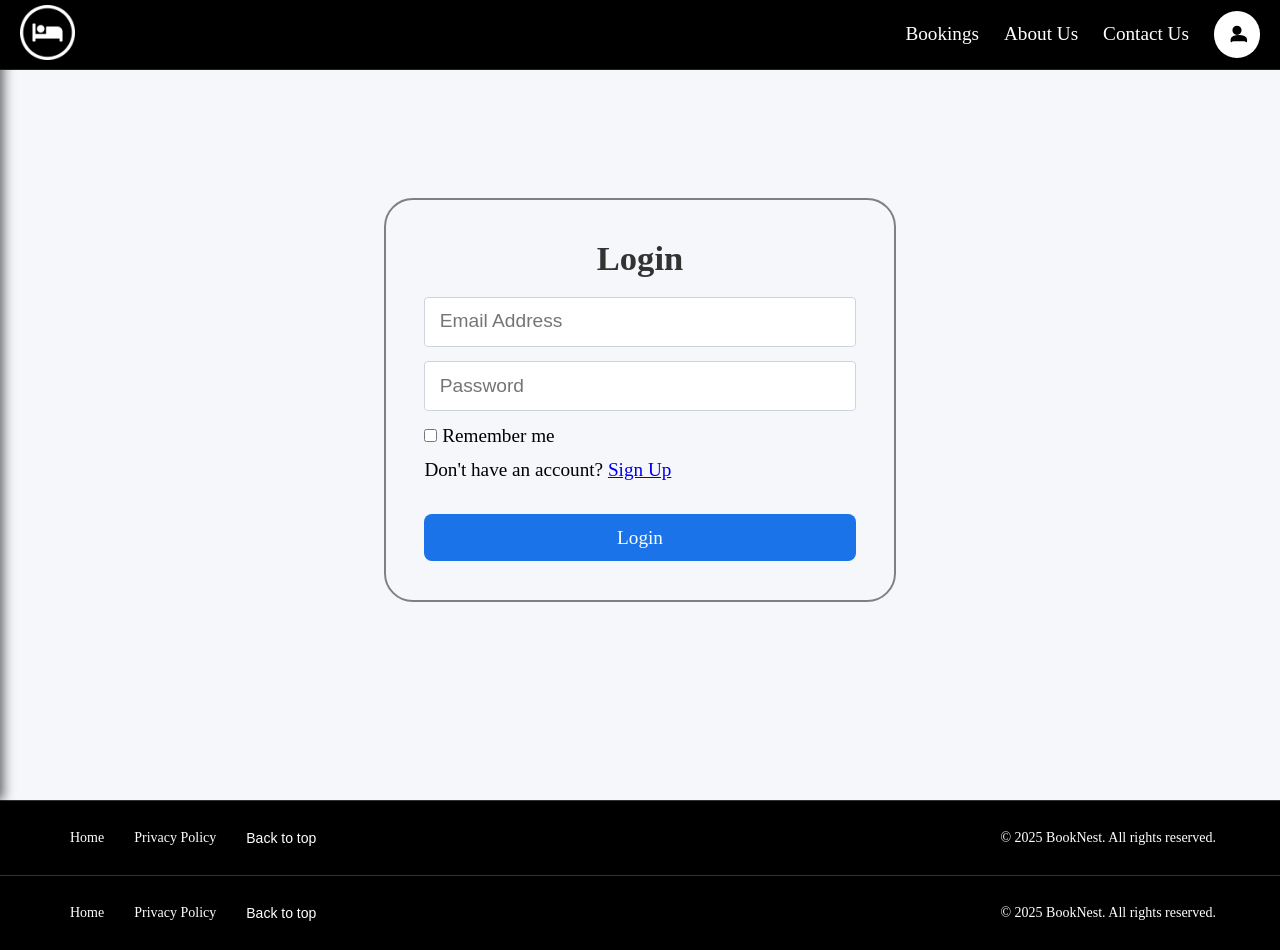
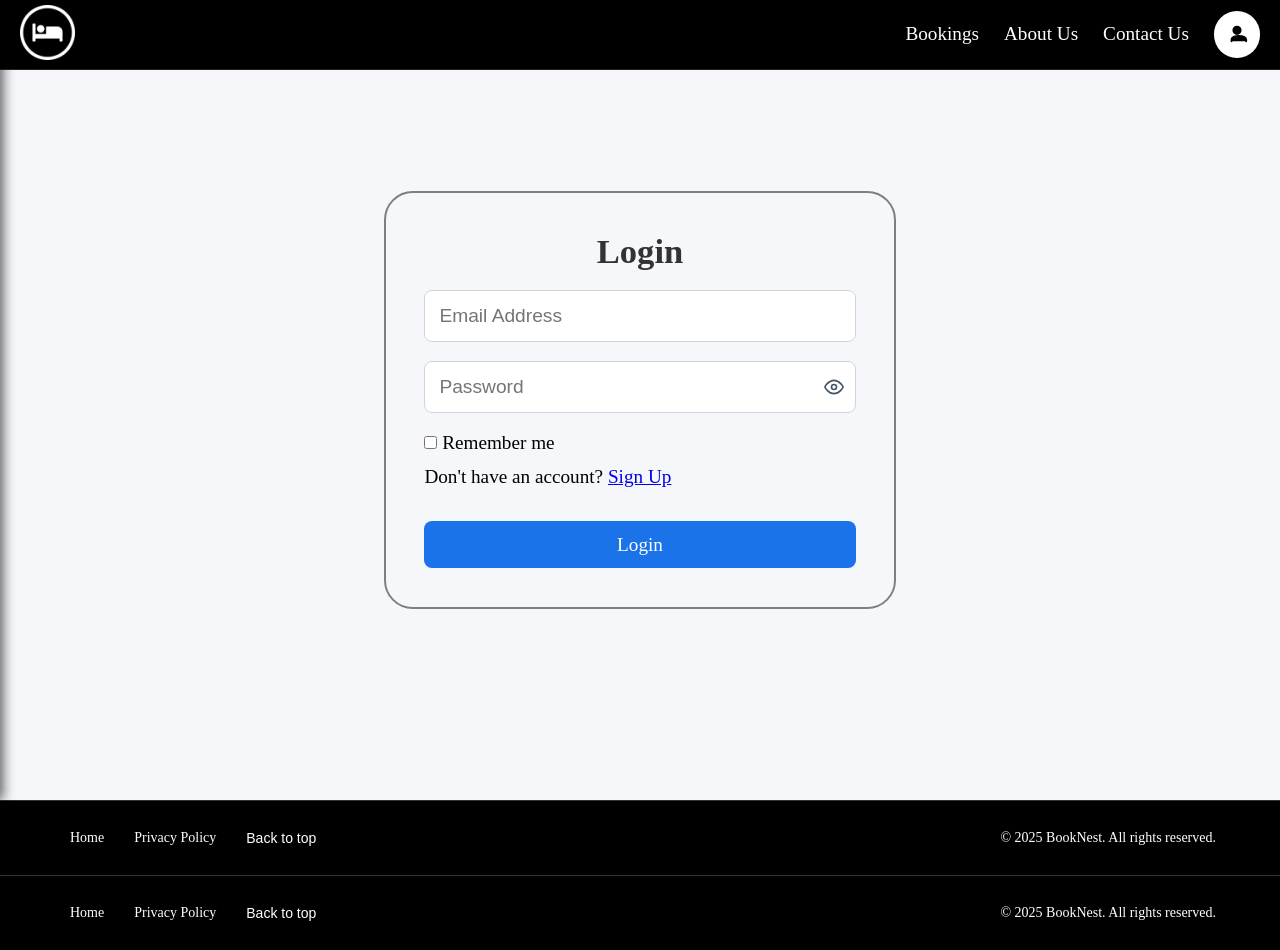
Before and after one commit to SineMag/Booknest, a React (Vite) app in the folder front-end/: page /login in a window 1280 px wide. Built offline with nearby package versions, Linux system fonts and the light colour scheme.

Commit message:
on password show or hide

```diff
--- a/front-end/src/components/InputField/InputField.tsx
+++ b/front-end/src/components/InputField/InputField.tsx
@@ -1,41 +1,93 @@
-import type { Dispatch, SetStateAction } from "react";
-import type { IconType } from "react-icons";
-import styles from "./inputfield.module.css";
+import React, { useState } from "react";
+import { FiEye, FiEyeOff } from "react-icons/fi";
 
-interface Props {
-  for?: string;
+type Props = {
+  placeholder: string;
   type: string;
-  placeholder?: string; // Made placeholder optional as label might be sufficient
   field: string;
-  setField: Dispatch<SetStateAction<string>>;
-  icon?: IconType;
-  disabled?: boolean;
-  label?: string; // New prop for the label
-  details?: string; // New prop for additional details/helper text
-}
+  setField: (value: string) => void;
+  /**
+   * Optional controlled visibility: if provided, the parent controls
+   * whether the password is shown. `onToggleShow` must be provided
+   * when using `showPassword`.
+   */
+  showPassword?: boolean;
+  onToggleShow?: () => void;
+  className?: string;
+  style?: React.CSSProperties;
+};
 
-export default function InputField(props: Props) {
+export default function InputField({
+  placeholder,
+  type,
+  field,
+  setField,
+  showPassword,
+  onToggleShow,
+  className,
+  style,
+}: Props) {
+  const [localShow, setLocalShow] = useState(false);
+
+  const isPassword = type === "password";
+
+  const controlled =
+    typeof showPassword === "boolean" && typeof onToggleShow === "function";
+  const visible = controlled ? showPassword! : localShow;
+
+  const handleToggle = () => {
+    if (controlled) onToggleShow!();
+    else setLocalShow((s) => !s);
+  };
+
   return (
-    <div className={styles.inputGroup}>
-      {props.label && <label className={styles.label} htmlFor={props.for}>{props.label}</label>}
-      <div className={styles.inputContainer}> {/* Added container for input and icon */}
-        {props.icon ? (
-          <div className={styles.inputIcon}>
-            <props.icon />
-          </div>
-        ) : null}
-        <input
-          type={props.type}
-          className={styles.input}
-          placeholder={props.placeholder}
-          value={props.field}
-          onChange={(e) => props.setField(e.target.value)}
-          required
-          disabled={props.disabled}
-          id={props.for} // Connect label to input
-        />
-      </div>
-      {props.details && <p className={styles.details}>{props.details}</p>}
+    <div
+      className={className}
+      style={{
+        position: "relative",
+        width: "100%",
+        marginBottom: "1rem",
+        ...(style || {}),
+      }}
+    >
+      <input
+        placeholder={placeholder}
+        type={isPassword ? (visible ? "text" : "password") : type}
+        value={field}
+        onChange={(e) => setField(e.target.value)}
+        style={{
+          width: "100%",
+          padding: isPassword ? "14px 45px 14px 14px" : "14px",
+          borderRadius: "8px",
+          border: "1px solid #d1d5db",
+          fontSize: "1rem",
+        }}
+      />
+
+      {/* SHOW / HIDE ICON */}
+      {isPassword && (
+        <button
+          type="button"
+          onClick={handleToggle}
+          aria-label={visible ? "Hide password" : "Show password"}
+          style={{
+            position: "absolute",
+            right: "12px",
+            top: "50%",
+            transform: "translateY(-50%)",
+            cursor: "pointer",
+            fontSize: "20px",
+            color: "#475569",
+            background: "transparent",
+            border: "none",
+            padding: 0,
+            display: "inline-flex",
+            alignItems: "center",
+          }}
+        >
+          {visible ? <FiEyeOff /> : <FiEye />}
+        </button>
+      )}
     </div>
   );
 }
--- a/front-end/src/pages/admin/AdminLogin.tsx
+++ b/front-end/src/pages/admin/AdminLogin.tsx
@@ -7,13 +7,14 @@ import Filter from "../../components/Filter/Filter";
 import InputField from "../../components/InputField/InputField";
 import Button from "../../components/Button/Button";
 
+// react-icons not required here; InputField renders its own icons
+
 import { useDispatch, useSelector } from "react-redux";
 import type { AppDispatch, RootState } from "../../../store";
 import { setLocalUser } from "../../utils/LocalStorage";
 import { loginUser } from "../../features/userSlice";
 
 const AdminLogin: React.FC = () => {
-
   const [emailAddress, setEmailAddress] = useState("");
   const [username, setUsername] = useState("");
   const [password, setPassword] = useState("");
@@ -23,19 +24,46 @@ const AdminLogin: React.FC = () => {
   const { user, isLoggedIn } = useSelector((state: RootState) => state.user);
   const navigate = useNavigate();
 
+  // Load remembered admin credentials (if any) on mount
+  useEffect(() => {
+    try {
+      const saved = localStorage.getItem("rememberedAdmin");
+      if (saved) {
+        const parsed = JSON.parse(saved);
+        if (parsed.emailAddress) setEmailAddress(parsed.emailAddress);
+        if (parsed.username) setUsername(parsed.username);
+        if (parsed.password) setPassword(parsed.password);
+        setRememberMe(true);
+      }
+    } catch (err) {
+      // ignore parse errors
+    }
+  }, []);
 
   useEffect(() => {
     if (user && isLoggedIn) {
-      console.log("Logged-in user:", user);
       setLocalUser(user);
+      // persist remembered credentials only after successful login
+      if (rememberMe) {
+        try {
+          localStorage.setItem(
+            "rememberedAdmin",
+            JSON.stringify({ emailAddress, username, password })
+          );
+        } catch (e) {
+          // ignore quota errors
+        }
+      } else {
+        localStorage.removeItem("rememberedAdmin");
+      }
+
       navigate("/adminDashboard");
     } else {
       setLocalUser({});
     }
-  }, [user, isLoggedIn, navigate]);
+  }, [user, isLoggedIn, navigate, rememberMe, emailAddress, username, password]);
 
   const handleLogin = () => {
-    console.log("Logging in admin...");
     dispatch(
       loginUser({
         emailAddress,
@@ -43,6 +71,8 @@ const AdminLogin: React.FC = () => {
       })
     );
   };
+
+  /* parent-level icon removed; InputField handles its own toggle */
 
   return (
     <>
@@ -52,7 +82,9 @@ const AdminLogin: React.FC = () => {
         <div className="loginContainer">
           <Filter />
 
-          <h2 style={{ textAlign: "center", marginBottom: "1rem" }}>Admin Login</h2>
+          <h2 style={{ textAlign: "center", marginBottom: "1rem" }}>
+            Admin Login
+          </h2>
 
           <InputField
             placeholder="Email Address"
@@ -68,6 +100,7 @@ const AdminLogin: React.FC = () => {
             setField={setUsername}
           />
 
+          {/* PASSWORD FIELD (InputField provides its own show/hide toggle) */}
           <InputField
             placeholder="Password"
             type="password"
--- a/front-end/src/pages/admin/AdminRegister.tsx
+++ b/front-end/src/pages/admin/AdminRegister.tsx
@@ -5,6 +5,8 @@ import Navbar from "../../components/NavBar/Navbar";
 import Footer from "../../components/footer/Footer";
 import InputField from "../../components/InputField/InputField";
 import Button from "../../components/Button/Button";
+
+// Password toggles are handled by `InputField`; no react-icons needed here
 
 export default function AdminRegister() {
   // --- Form State ---
@@ -15,7 +17,6 @@ export default function AdminRegister() {
   const [password, setPassword] = useState("");
   const [confirmPassword, setConfirmPassword] = useState("");
 
-  // --- Submit Handler ---
   const handleRegister = () => {
     console.log("Registering admin...", {
       firstName,
@@ -25,17 +26,15 @@ export default function AdminRegister() {
       password,
       confirmPassword,
     });
-    // TODO: Dispatch Redux action or call API
   };
 
-  // --- Inline Styles ---
   const containerStyle = {
     display: "flex",
     justifyContent: "center",
     alignItems: "center",
     padding: "50px 20px",
     background: "#f0f4f8",
-    minHeight: "calc(100vh - 64px)", // subtract navbar height if needed
+    minHeight: "calc(100vh - 64px)",
   };
 
   const formWrapperStyle = {
@@ -76,6 +75,16 @@ export default function AdminRegister() {
     fontWeight: 600,
   };
 
+  const eyeIconStyle = {
+    position: "absolute" as const,
+    right: "12px",
+    top: "50%",
+    transform: "translateY(-50%)",
+    cursor: "pointer",
+    color: "#475569",
+    fontSize: "20px",
+  };
+
   return (
     <>
       <Navbar />
@@ -112,6 +121,7 @@ export default function AdminRegister() {
             setField={setWorkEmailAddress}
           />
 
+          {/* Password (InputField provides its own toggle) */}
           <InputField
             placeholder="Password"
             type="password"
@@ -119,6 +129,7 @@ export default function AdminRegister() {
             setField={setPassword}
           />
 
+          {/* Confirm Password (InputField provides its own toggle) */}
           <InputField
             placeholder="Confirm Password"
             type="password"
@@ -132,6 +143,7 @@ export default function AdminRegister() {
               Sign In
             </Link>
           </p>
+
           <Link to="/login">
             <Button
               variant="primary"
--- a/front-end/src/pages/user/UserLogin.tsx
+++ b/front-end/src/pages/user/UserLogin.tsx
@@ -22,13 +22,40 @@ const UserLogin: React.FC = () => {
 
   // useEffect
   // Removed redirect to allow access to login page
+  // Load remembered user credentials on mount
+  useEffect(() => {
+    try {
+      const saved = localStorage.getItem("rememberedUser");
+      if (saved) {
+        const parsed = JSON.parse(saved);
+        if (parsed.emailAddress) setEmailAddress(parsed.emailAddress);
+        if (parsed.password) setPassword(parsed.password);
+        setRememberMe(true);
+      }
+    } catch (err) {
+      // ignore parse errors
+    }
+  }, []);
+
   useEffect(() => {
     if (user && isLoggedIn) {
       setLocalUser(user);
+      if (rememberMe) {
+        try {
+          localStorage.setItem(
+            "rememberedUser",
+            JSON.stringify({ emailAddress, password })
+          );
+        } catch (e) {
+          // ignore
+        }
+      } else {
+        localStorage.removeItem("rememberedUser");
+      }
     } else {
       setLocalUser({});
     }
-  }, [user]);
+  }, [user, isLoggedIn, rememberMe, emailAddress, password]);
 
   const handleLogin = () => {
     console.log("registering user...");
@@ -55,7 +82,7 @@ const UserLogin: React.FC = () => {
           />
           <InputField
             placeholder="Password"
-            type="email"
+            type="password"
             field={password}
             setField={setPassword}
           />
```
Also changed, not shown: 1 other file (tests, documents, lock files or other folders).
